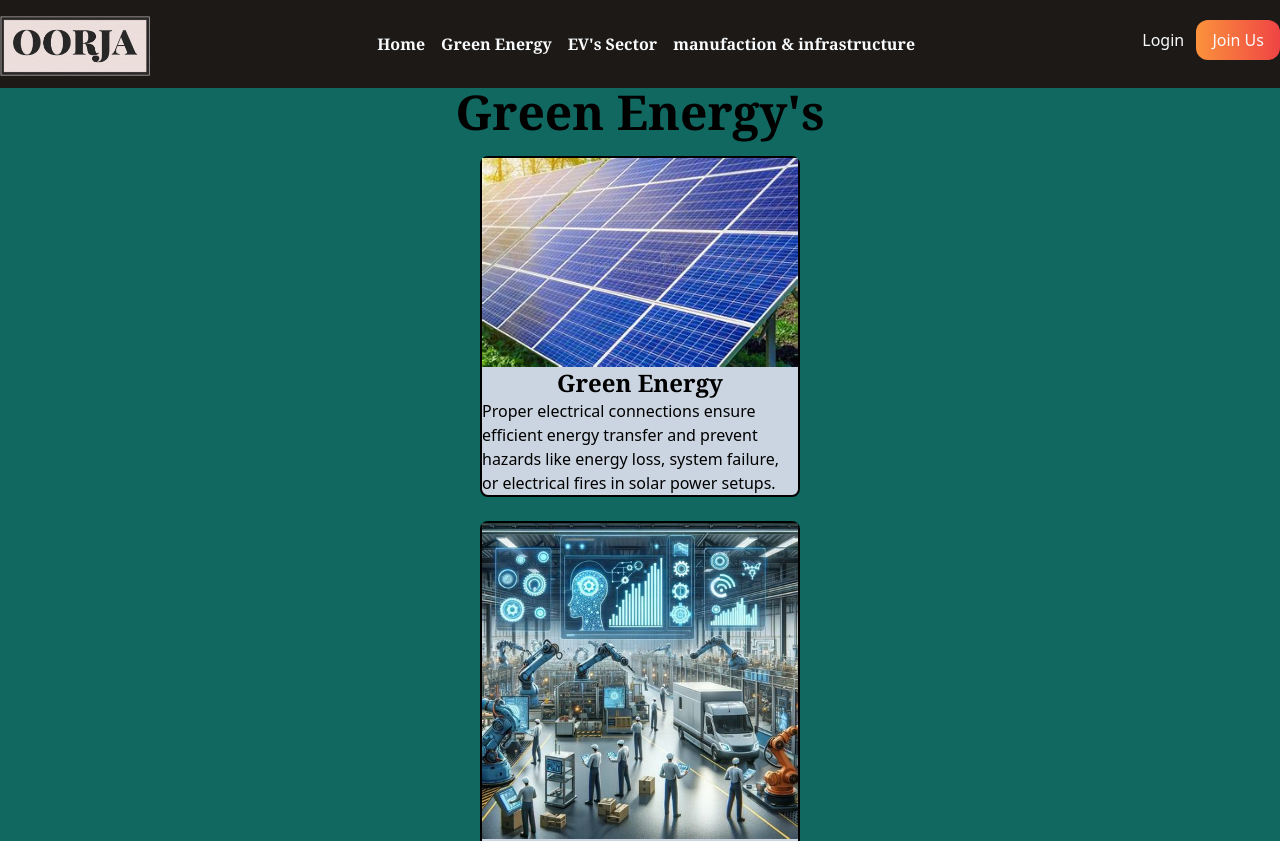
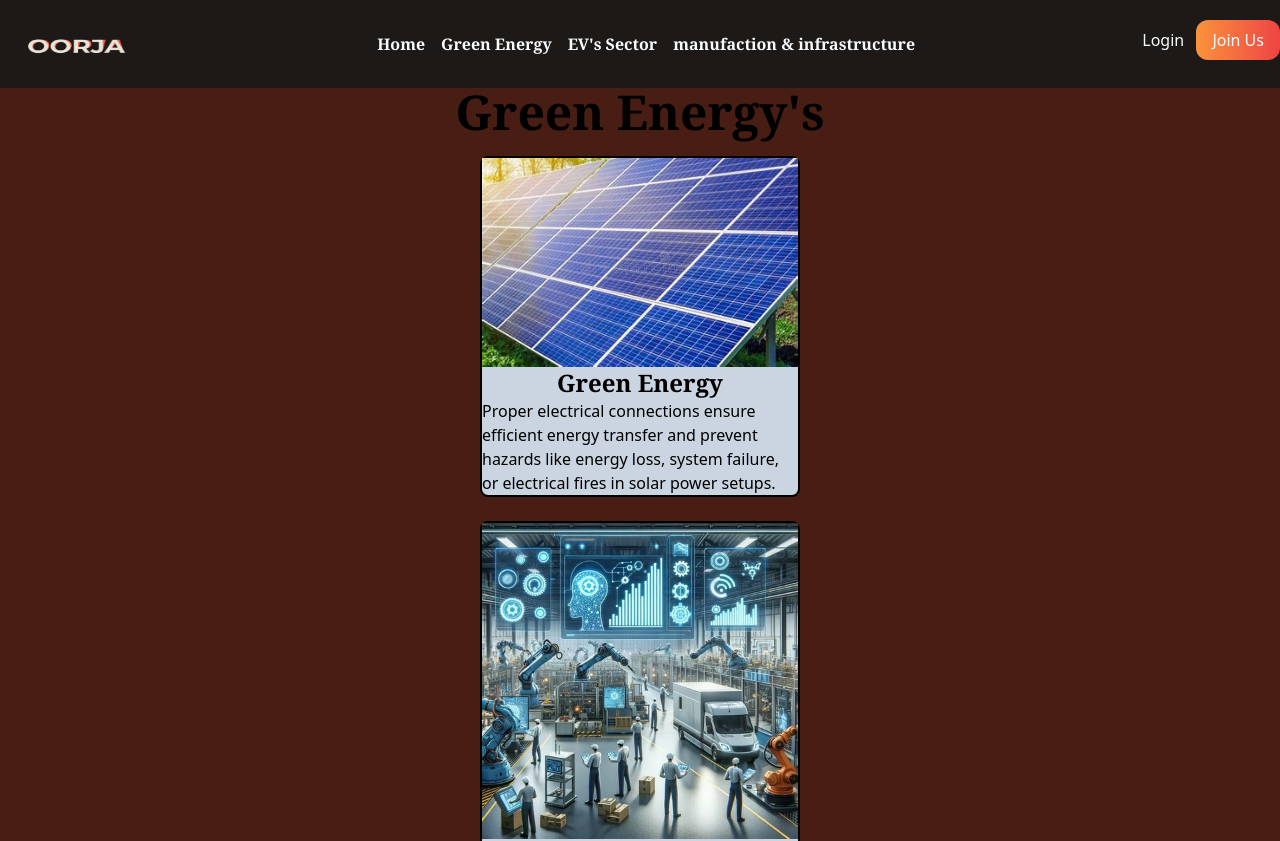
Before and after one commit to KrishivDawra/Oorja, a React (Vite) app: page / in a window 1280 px wide. Shown: the top 841 px of the page. Built offline with nearby package versions, Linux system fonts and the light colour scheme.

Commit message:
bg updated

```diff
--- a/src/App.jsx
+++ b/src/App.jsx
@@ -7,7 +7,7 @@ function App() {
 
   return (
     <>
-    <div className="bg-seagreen">
+    <div className="bg-seagreen scroll-smooth">
     <Header/>
     <Body/>
     <Footer/>
--- a/src/components/header.jsx
+++ b/src/components/header.jsx
@@ -5,7 +5,7 @@ function header() {
    <>
    <div>
    <div className='flex justify-between bg-stone-900 align-baseline text-slate-50'>
-      <img className='h-[60px] w-[150px]  mt-4 size-48 ' src=".\src\assets\header.jpeg" alt="" />
+      <img className='h-[60px] w-[150px]  mt-4 size-48 ' src=".\src\assets\header.png" alt="" />
         <ul className='lg:flex lg:space-x-4 lg:py-8 lg:text-slate-50 hidden '>
             <li className='font-serif font-semibold  hover:text-black'> Home</li>
             <li className='font-serif font-semibold  hover:text-black'> Green Energy</li>
--- a/tailwind.config.js
+++ b/tailwind.config.js
@@ -3,7 +3,7 @@ module.exports = {
   theme: {
     extend: {
       colors: {
-        'seagreen': '#106861',}
+        'seagreen': '#481E14',}
     },
   },
   plugins: [],
```
Also changed, not shown: src/assets/header.jpeg (deleted), src/assets/header.png (added).
